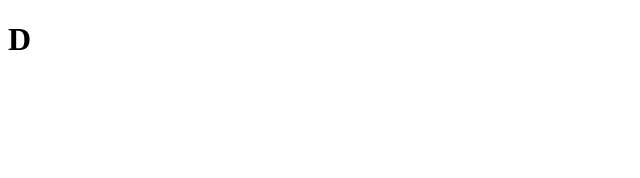
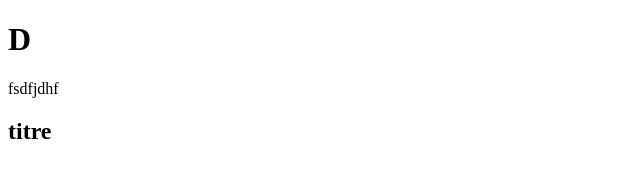
Before and after one commit to JohanaJimenez1/descodeuses-project, a plain HTML site: page index.html in a window 1280 px wide. Shown: the whole page, without its empty margins (0-640 px from the left). Drawn offline with Linux system fonts and the light colour scheme.

Commit message:
ajoute titre et paragr

```diff
--- a/index.html
+++ b/index.html
@@ -7,5 +7,7 @@
 </head>
 <body>
     <h1>D</h1>
+    <p>fsdfjdhf</p>
+    <h2>titre</h2>
 </body>
 </html>
```
